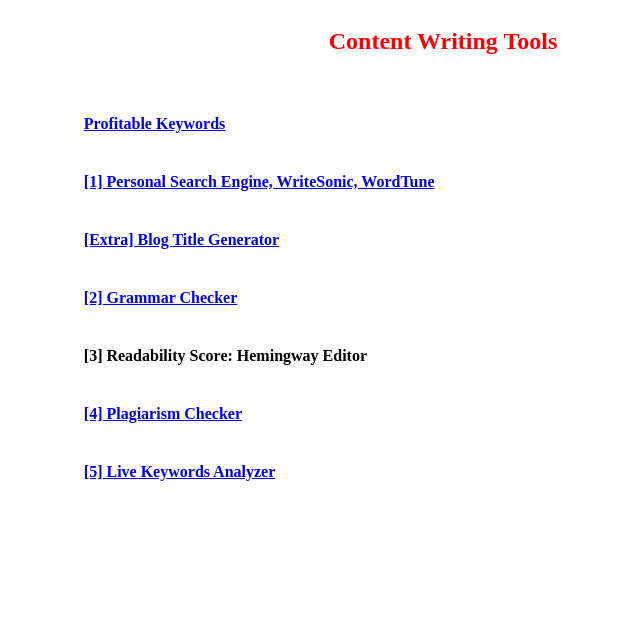
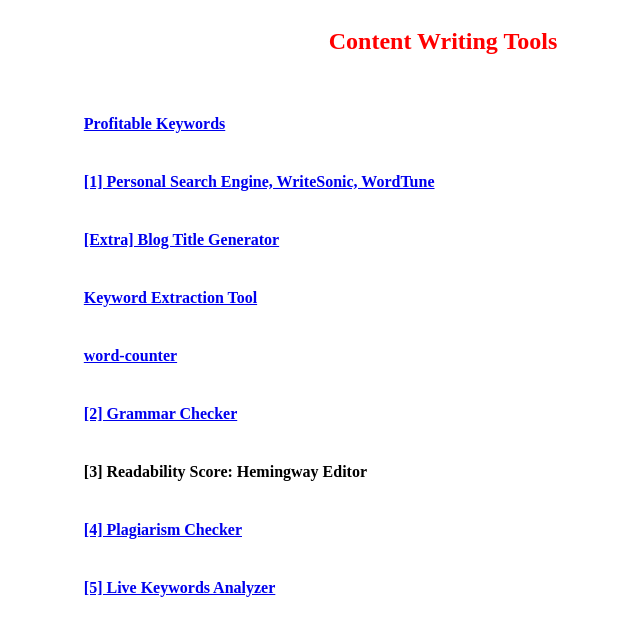
Before and after one commit to athislink/home, a plain HTML site: page tools.html in a window 1280 px wide. Shown: the whole page, without its empty margins (197-837 px from the left). Drawn offline with Linux system fonts and the light colour scheme.

Commit message:
Add files via upload

```diff
--- a/tools.html
+++ b/tools.html
@@ -29,6 +29,19 @@
 
 <tr>
 <td style="width: 100%; border-style: none; text-align: left; vertical-align: middle;">
+<p><a href="https://www.cortical.io/freetools/extract-keywords/" target="_blank"><strong>Keyword Extraction Tool</strong></a></p>
+</td>
+</tr>
+
+
+<tr>
+<td style="width: 100%; border-style: none; text-align: left; vertical-align: middle;">
+<p><a href="https://keywordtool.io/word-counter" target="_blank"><strong>word-counter</strong></a></p>
+</td>
+</tr>
+
+<tr>
+<td style="width: 100%; border-style: none; text-align: left; vertical-align: middle;">
 <p><a href="https://app.prowritingaid.com/?redirectToDocs=true" target="_blank"><strong>[2] Grammar Checker</strong></a></p>
 </td>
 </tr>
```
